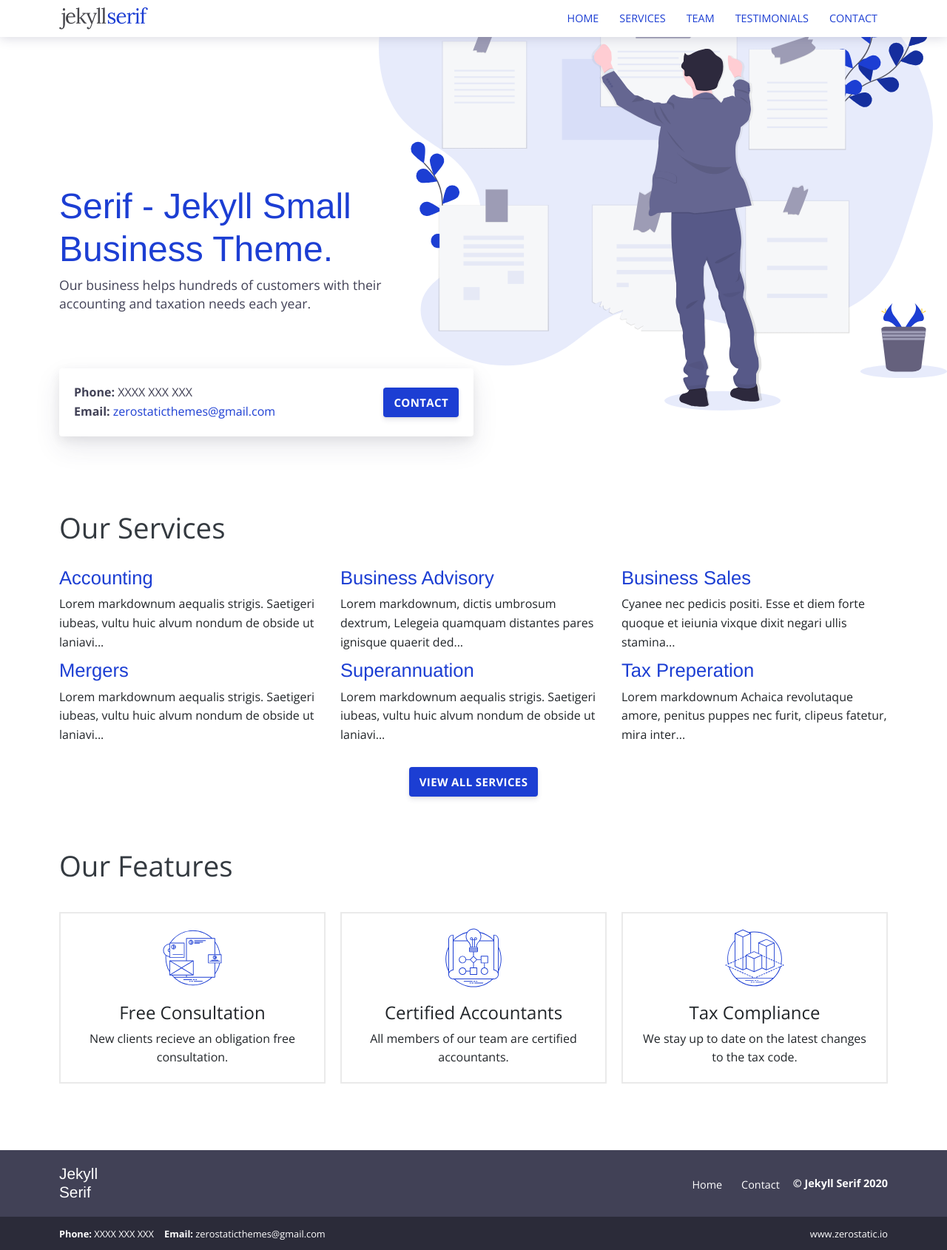
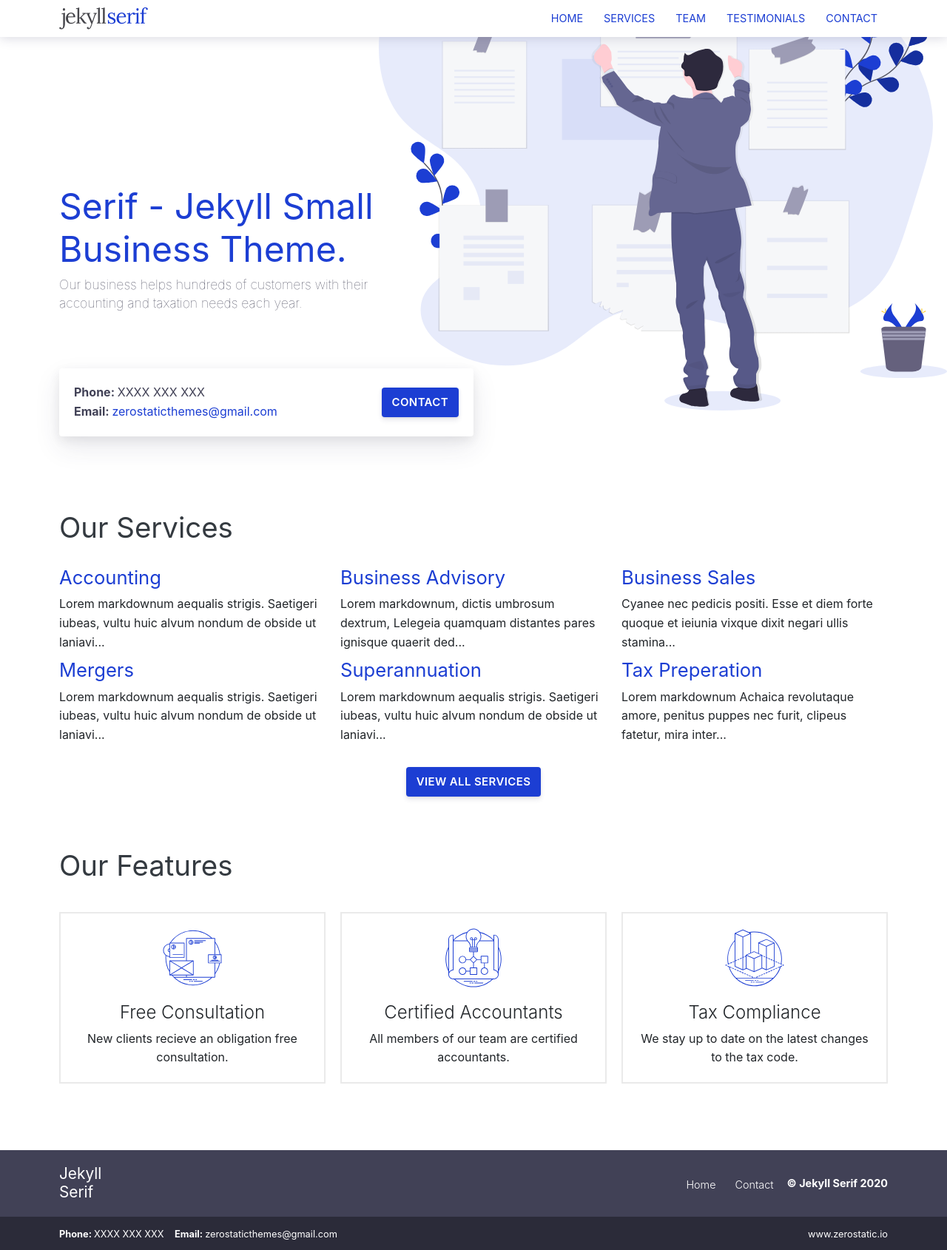
Before and after one commit to elbongurk/demo, a Jekyll site: the page built from index.html, in a window 1280 px wide. Shown: the whole page at 74% size. Built offline with Jekyll 4.4.1, drawn with Linux system fonts in a browser that asks for light colours.

Commit message:
Update _bootstrap-variables.scss

```diff
--- a/_sass/_bootstrap-variables.scss
+++ b/_sass/_bootstrap-variables.scss
@@ -28,9 +28,8 @@ $link-hover-color: lighten($primary, 20%);
 $link-hover-decoration: underline;
 
 // Fonts
-$font-family-base: 'Open Sans', 'Helvetica Neue', Arial, sans-serif,
-  -apple-system;
-$font-family-heading: 'Lora', 'Helvetica Neue', Arial, sans-serif, -apple-system;
+$font-family-base: -apple-system, BlinkMacSystemFont, "Segoe UI", Roboto, Helvetica, Arial, sans-serif, "Apple Color Emoji", "Segoe UI Emoji", "Segoe UI Symbol";
+$font-family-heading: -apple-system, BlinkMacSystemFont, "Segoe UI", Roboto, Helvetica, Arial, sans-serif, "Apple Color Emoji", "Segoe UI Emoji", "Segoe UI Symbol";
 $font-size-base: 1rem; // Assumes the browser default, typically `16px`
 $font-weight-thin: 200;
 $font-weight-light: 300;
```
